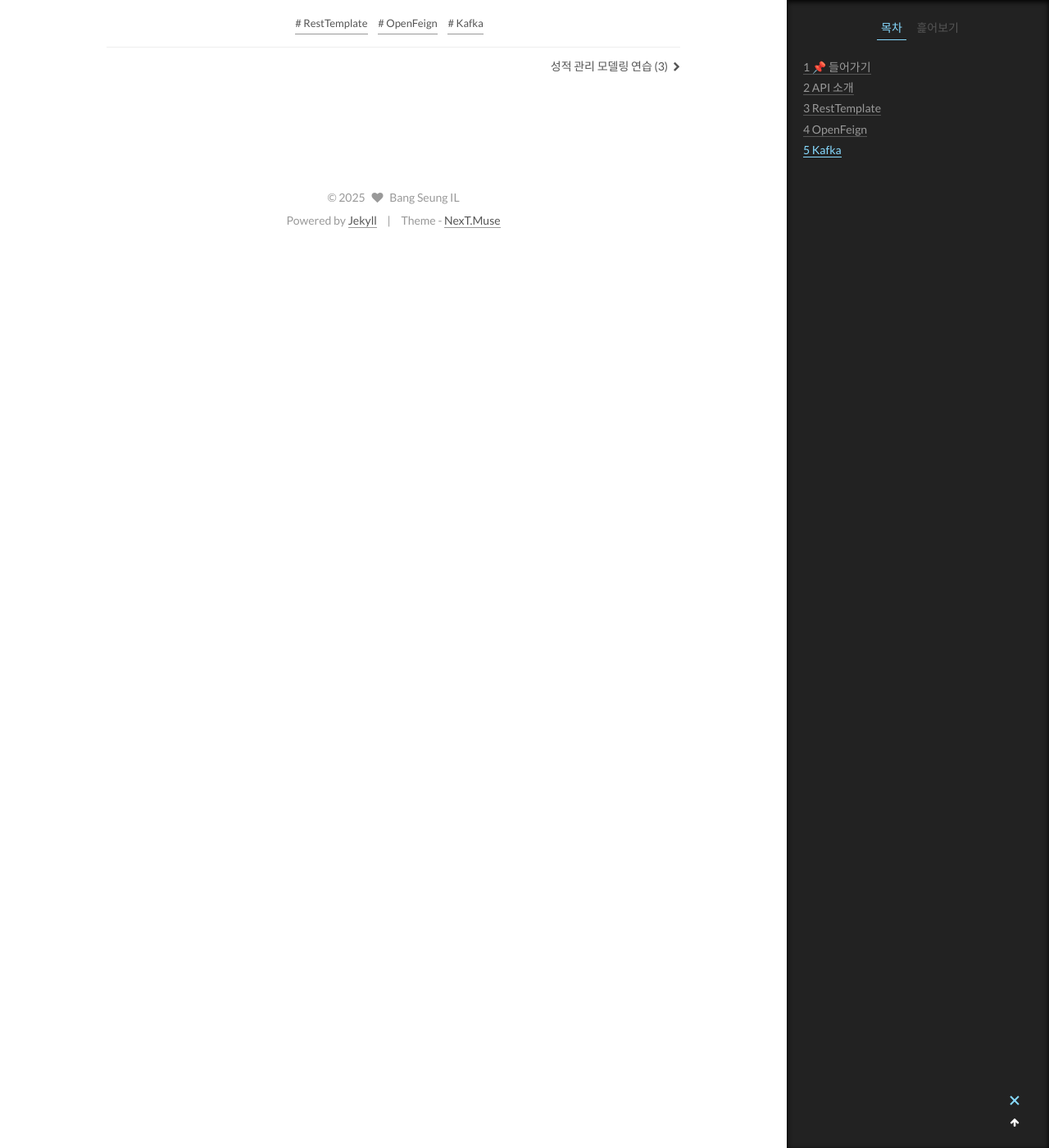
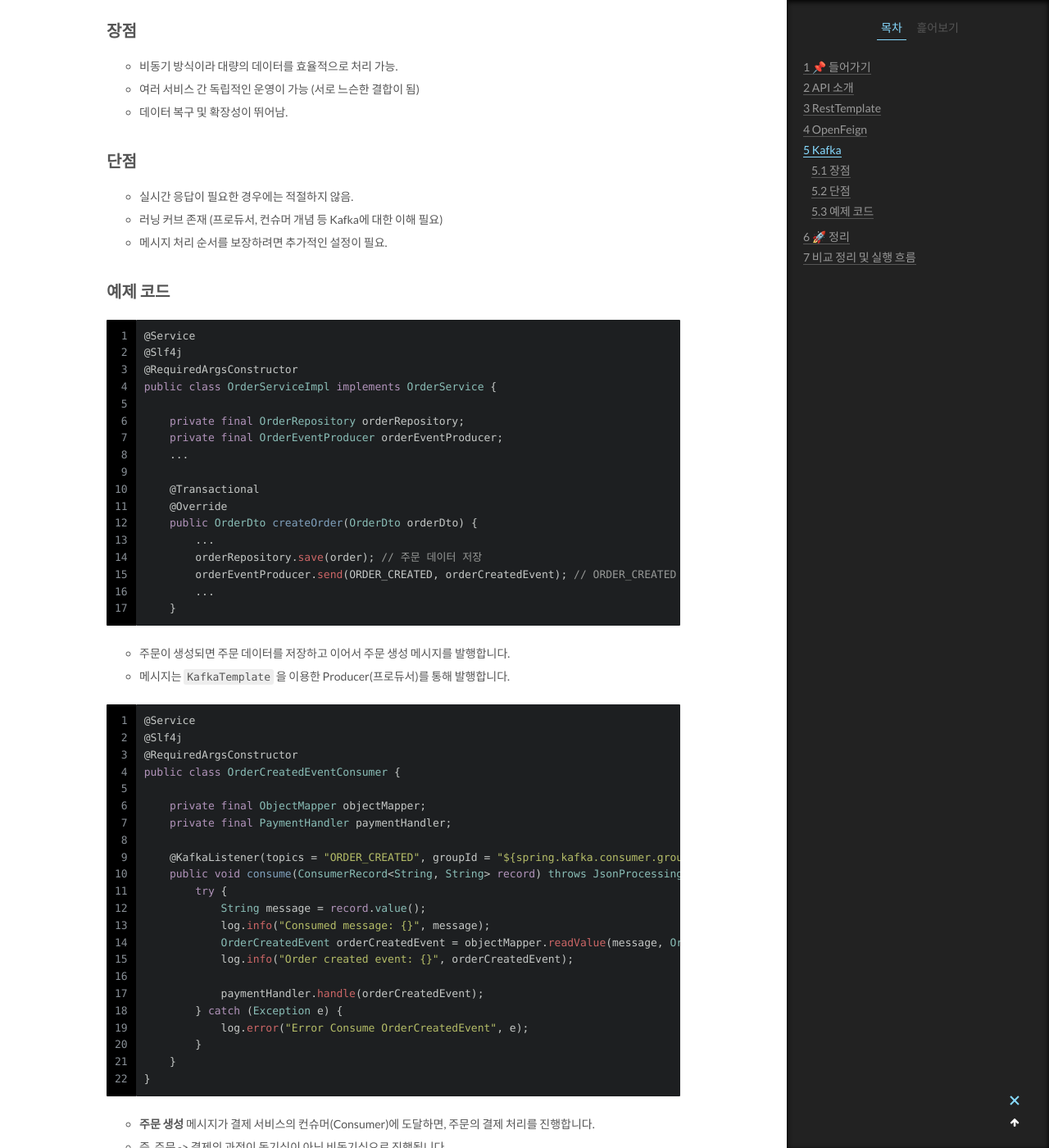
Before and after one commit to Seung-IL-Bang/Seung-IL-Bang.github.io, a Jekyll site: the page built from _posts/spring-cloud-side-project/2025-02-10-Spring-Cloud-기반-마이크로서비스-구축-과정.md, in a window 1280 px wide and 1400 px high, scrolled down 4700 px. Shown: the whole window at 82% size. Built offline with Jekyll 4.4.1, drawn with Linux system fonts in a browser that asks for light colours; comment, search, counter and statistics services are not loaded; some of the changed text lies outside the part shown.

Commit message:
Spring Cloud 기반 마이크로 서비스 간 통신 (3)

````diff
--- a/_posts/spring-cloud-side-project/2025-02-10-Spring-Cloud-기반-마이크로서비스-구축-과정.md
+++ b/_posts/spring-cloud-side-project/2025-02-10-Spring-Cloud-기반-마이크로서비스-구축-과정.md
@@ -126,6 +126,7 @@ public class UserServiceImpl implements UserService {
   - HTTP 메서드
   - HttpEntity (요청 본문 및 헤더)
   - Class<?> responseType (응답 타입)
+
 - 🚨 다만, 동기 방식(Synchronous)으로 동작하기 때문에, 특정 서비스가 중단되거나 응답이 지연되면 요청을 보낸 서비스도 영향을 받는다는 것을 주의해야 합니다.
 ---
 
@@ -180,4 +181,91 @@ public interface OrderServiceClient {
 
 # Kafka
 
+Kafka는 비동기 메시지 큐 시스템입니다. 비동기이기 때문에 응답을 기다릴 필요가 없습니다. 메시지 처리도 바로 할 필요가 없습니다.
+
+## 장점
+
+- 비동기 방식이라 대량의 데이터를 효율적으로 처리 가능.
+- 여러 서비스 간 독립적인 운영이 가능 (서로 느슨한 결합이 됨)
+- 데이터 복구 및 확장성이 뛰어남.
+
+## 단점
+
+- 실시간 응답이 필요한 경우에는 적절하지 않음.
+- 러닝 커브 존재 (프로듀서, 컨슈머 개념 등 Kafka에 대한 이해 필요)
+- 메시지 처리 순서를 보장하려면 추가적인 설정이 필요.
+
+## 예제 코드
+
+```java
+@Service
+@Slf4j
+@RequiredArgsConstructor
+public class OrderServiceImpl implements OrderService {
+
+    private final OrderRepository orderRepository;
+    private final OrderEventProducer orderEventProducer;
+    ...
+
+    @Transactional
+    @Override
+    public OrderDto createOrder(OrderDto orderDto) {
+        ...
+        orderRepository.save(order); // 주문 데이터 저장
+        orderEventProducer.send(ORDER_CREATED, orderCreatedEvent); // ORDER_CREATED 메시지 발행
+        ...
+    }
+```
+
+- 주문이 생성되면 주문 데이터를 저장하고 이어서 주문 생성 메시지를 발행합니다.
+- 메시지는 `KafkaTemplate` 을 이용한 Producer(프로듀서)를 통해 발행합니다.
+
+```java
+@Service
+@Slf4j
+@RequiredArgsConstructor
+public class OrderCreatedEventConsumer {
+
+    private final ObjectMapper objectMapper;
+    private final PaymentHandler paymentHandler;
+
+    @KafkaListener(topics = "ORDER_CREATED", groupId = "${spring.kafka.consumer.group-id:payment-service-group}")
+    public void consume(ConsumerRecord<String, String> record) throws JsonProcessingException {
+        try {
+            String message = record.value();
+            log.info("Consumed message: {}", message);
+            OrderCreatedEvent orderCreatedEvent = objectMapper.readValue(message, OrderCreatedEvent.class);
+            log.info("Order created event: {}", orderCreatedEvent);
+
+            paymentHandler.handle(orderCreatedEvent);
+        } catch (Exception e) {
+            log.error("Error Consume OrderCreatedEvent", e);
+        }
+    }
+}
+```
+
+- **주문 생성** 메시지가 결제 서비스의 컨슈머(Consumer)에 도달하면, 주문의 결제 처리를 진행합니다.
+- 즉, 주문 -> 결제의 과정이 동기식이 아닌 비동기식으로 진행됩니다.
+
 ---
+
+# 🚀 정리
+
+# 비교 정리 및 실행 흐름
+| 방식 | 요청 방식 | 응답 처리 | 특징 |
+|------|---------|---------|------|
+| **RestTemplate** | 직접 HTTP 요청 | 동기 (응답 받을 때까지 대기) | 간단하지만 응답 기다려야 함 |
+| **OpenFeign** | 인터페이스 기반 HTTP 요청 | 동기 (설정 시 비동기 가능) | 코드가 간결, Spring Cloud와 연동 용이 |
+| **Kafka** | 메시지 전송 | 비동기 (나중에 메시지 수신) | 대량의 데이터 처리에 적합 |
+
+---
+
+## 실제 사용 예시
+| 사용 사례 | 어떤 방식을 선택할까? |
+|----------|-----------------|
+| REST API에서 데이터를 가져올 때 | `RestTemplate` 또는 `OpenFeign` 사용 |
+| 마이크로서비스 간 통신이 많을 때 | `OpenFeign` 추천 (Spring Cloud 연동) |
+| 이벤트 기반 비동기 처리 | `Kafka` 사용 (비동기 메시징) |
+
+---
````
